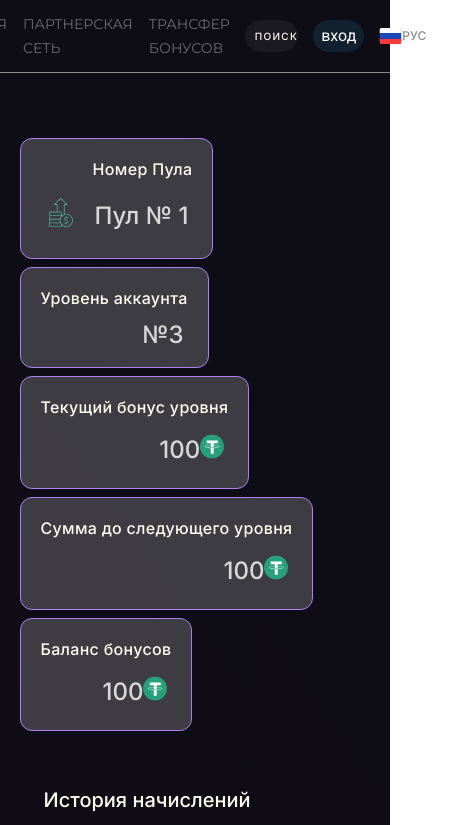
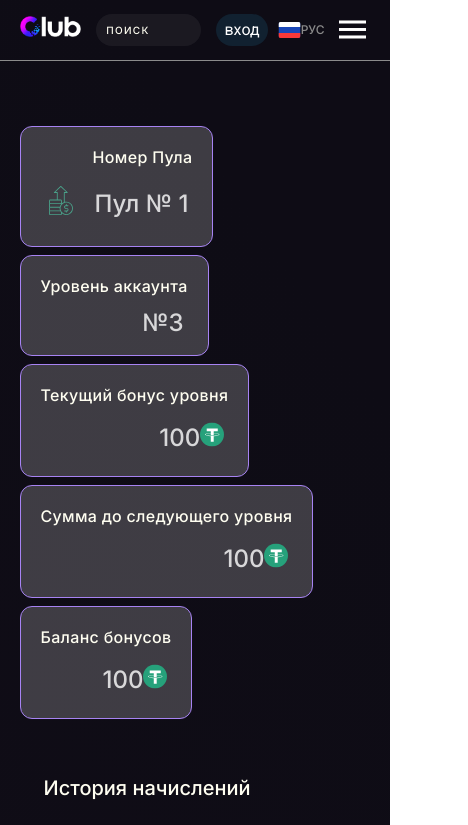
Before and after one commit to bogoslovskiydenis/club-dashbord, a Nuxt app: page /admin in a window 390 px wide. Shown: the top 825 px of the page, 468 px wide, since content can reach past the window. Built offline with nearby package versions, Linux system fonts and the light colour scheme.

Commit message:
Add adaptives for menu

```diff
--- a/components/footer/footer-app.vue
+++ b/components/footer/footer-app.vue
@@ -1,4 +1,8 @@
 <template>
   <footer class="footer"></footer>
 </template>
-<style scoped></style>
+<style scoped>
+.footer {
+  height: 25px;
+}
+</style>
--- a/components/header/header-app.vue
+++ b/components/header/header-app.vue
@@ -2,11 +2,21 @@
   <header class="header">
     <div class="c_container header_container">
       <Logo />
-      <NavBarLink :show="isShowMenu" />
-      <SearchBtn />
-      <Registration />
-      <LanguageSelector />
-      <button @click="showMenu">test</button>
+      <NavBarLink />
+      <SearchBtn v-if="device !== 'MOB'" />
+      <div class="header_right">
+        <Registration />
+        <LanguageSelector />
+        <v-icon
+          v-if="device !== 'DC'"
+          large
+          color="white"
+          :class="{ hide: stateBurger }"
+          @click="showMenu"
+        >
+          mdi-menu
+        </v-icon>
+      </div>
     </div>
   </header>
 </template>
@@ -16,17 +26,20 @@ import NavBarLink from './navbar.vue'
 import SearchBtn from './search-btn.vue'
 import Registration from './registration.vue'
 import LanguageSelector from './language-selector.vue'
+import device from '~/mixins/device'
 export default {
   name: 'HeaderApp',
   components: { Logo, NavBarLink, SearchBtn, Registration, LanguageSelector },
-  data() {
-    return {
-      isShowMenu: false,
-    }
+  mixins: [device],
+  computed: {
+    stateBurger() {
+      const menu = this.$store.getters['menu/getStateMenu']
+      return menu.isOpen
+    },
   },
   methods: {
     showMenu() {
-      this.isShowMenu = true
+      this.$store.dispatch('menu/setStateMenu', true)
     },
   },
 }
@@ -43,9 +56,20 @@ export default {
   gap: 15px;
   align-items: center;
 }
+.header_right {
+  display: flex;
+  gap: 20px;
+  align-items: center;
+}
 @media (max-width: 767px) {
-  .header {
-    /*display: flex;*/
+  .hide {
+    opacity: 0;
+  }
+  .header_container {
+    justify-content: space-between;
+  }
+  .header_right {
+    gap: 10px;
   }
 }
 </style>
--- a/components/header/navbar.vue
+++ b/components/header/navbar.vue
@@ -1,9 +1,12 @@
 <template>
-  <div class="navbar_wrapper">
+  <div class="navbar_wrapper" :class="{ active: stateMenu }">
+    <v-icon large color="white" class="burger_icon" @click="hideMenu">
+      mdi-backburger
+    </v-icon>
     <ul>
       <li v-for="item in menu[config.LANG]" :key="item.title">
         <NuxtLink no-prefetch :to="item.link" aligns="center">
-          {{ item.title }}
+          <span @click="hideMenu">{{ item.title }}</span>
         </NuxtLink>
       </li>
     </ul>
@@ -15,6 +18,12 @@ import translate from '~/mixins/translate'
 export default {
   name: 'NavBarLink',
   mixins: [translate],
+  props: {
+    show: {
+      type: Boolean,
+      default: false,
+    },
+  },
   data() {
     return {
       menu: {
@@ -27,6 +36,17 @@ export default {
         UA: [],
       },
     }
+  },
+  computed: {
+    stateMenu() {
+      const menu = this.$store.getters['menu/getStateMenu']
+      return menu.isOpen
+    },
+  },
+  methods: {
+    hideMenu() {
+      this.$store.dispatch('menu/setStateMenu', false)
+    },
   },
 }
 </script>
@@ -64,4 +84,46 @@ a {
   text-decoration: none;
   color: inherit;
 }
+@media (max-width: 768px) {
+  .burger_icon {
+    position: absolute;
+    top: 11px;
+    right: 20px;
+  }
+  .navbar_wrapper {
+    position: relative;
+  }
+  .navbar_wrapper.active {
+    transform: translateX(0%);
+  }
+  .navbar_wrapper a {
+    font-size: 9px;
+  }
+  .navbar_wrapper {
+    position: fixed;
+    background: rgba(15, 14, 31, 0.5);
+    width: 100vw;
+    height: 100vh;
+    top: 0;
+    left: 0;
+    z-index: 5;
+    display: flex;
+    align-items: center;
+    justify-content: center;
+    transform: translateX(-100%);
+    transition: 0.7s;
+  }
+  .navbar_wrapper ul {
+    flex-wrap: wrap;
+  }
+  .navbar_wrapper ul li {
+    display: block;
+    width: 100%;
+    text-align: center;
+  }
+  .navbar_wrapper ul li a {
+    color: white;
+    font-size: 15px;
+  }
+}
 </style>
--- /dev/null
+++ b/mixins/device.js
@@ -0,0 +1,19 @@
+export default {
+    data: () => ({
+        device: ''
+      }),
+    mounted() {
+        window.addEventListener('resize', this.onResize);
+        this.onResize();
+    },
+    destroyed() {
+       window.removeEventListener('resize', this.onResize)
+    },
+    methods: {
+        onResize() {
+            if(window.screen.width >= 768 && window.screen.width <= 1200) this.device = 'TABLET'
+            else if(window.screen.width <= 768) this.device = 'MOB'
+            else this.device = 'DC'
+        }
+    }
+}
--- a/pages/admin/index.vue
+++ b/pages/admin/index.vue
@@ -3,90 +3,66 @@
     <div class="c_container cards_wrapper">
       <div class="cards">
         <div class="cards_inf">
-          <div class="card_text_top">
-            Номер Пула
-          </div>
+          <div class="card_text_top">Номер Пула</div>
           <div class="card_text_descr_bottom">
             <div class="card_img">
-              <img src="/card_img.svg" alt="">
+              <img src="/card_img.svg" alt="" />
             </div>
-            <div class="card_text_descr">
-              Пул № 1
-
+            <div class="card_text_descr">Пул № 1</div>
+          </div>
+        </div>
+      </div>
+      <div class="cards">
+        <div class="cards_inf">
+          <div class="card_text_top">Уровень аккаунта</div>
+          <div class="card_text_descr_bottom">
+            <div class="card_text_descr">№3</div>
+          </div>
+        </div>
+      </div>
+      <div class="cards">
+        <div class="cards_inf">
+          <div class="card_text_top">Текущий бонус уровня</div>
+          <div class="card_text_descr_bottom">
+            <div class="card_text_descr">100</div>
+            <div class="card_img">
+              <img src="/tether.svg" alt="" />
             </div>
           </div>
         </div>
       </div>
       <div class="cards">
         <div class="cards_inf">
-          <div class="card_text_top">
-            Уровень аккаунта
-          </div>
+          <div class="card_text_top">Сумма до следующего уровня</div>
           <div class="card_text_descr_bottom">
-            <div class="card_text_descr">
-              №3
+            <div class="card_text_descr">100</div>
+            <div class="card_img">
+              <img src="/tether.svg" alt="" />
             </div>
           </div>
         </div>
       </div>
       <div class="cards">
         <div class="cards_inf">
-          <div class="card_text_top">
-            Текущий бонус уровня
-          </div>
+          <div class="card_text_top">Баланс бонусов</div>
           <div class="card_text_descr_bottom">
-            <div class="card_text_descr">
-              100
-            </div>
+            <div class="card_text_descr">100</div>
             <div class="card_img">
-              <img src="/tether.svg" alt="">
-            </div>
-          </div>
-        </div>
-      </div>
-      <div class="cards">
-        <div class="cards_inf">
-          <div class="card_text_top">
-            Сумма до следующего уровня
-          </div>
-          <div class="card_text_descr_bottom">
-            <div class="card_text_descr">
-              100
-
-            </div>
-            <div class="card_img">
-              <img src="/tether.svg" alt="">
-            </div>
-          </div>
-        </div>
-      </div>
-      <div class="cards">
-        <div class="cards_inf">
-          <div class="card_text_top">
-            Баланс бонусов
-          </div>
-          <div class="card_text_descr_bottom">
-            <div class="card_text_descr">
-              100
-            </div>
-            <div class="card_img">
-              <img src="/tether.svg" alt="">
+              <img src="/tether.svg" alt="" />
             </div>
           </div>
         </div>
       </div>
     </div>
 
-    <div class=" c_container history_transfer">
+    <div class="c_container history_transfer">
       <div class="history_transfer_left_border">
-        <div class="history_transfer_left_text">
-          История начислений
-        </div>
+        <div class="history_transfer_left_text">История начислений</div>
       </div>
       <div class="history_transfer_wrapper">
         <div class="history_transfer_left">
           <TableApp :header="headers" :history="history">
-          <template v-slot:items="props">
+            <template #items="props">
               <td>{{ props.item.name }}</td>
               <td class="text-xs-right">{{ props.item.bonus }}</td>
               <td class="text-xs-right">{{ props.item.allmoney }}</td>
@@ -104,14 +80,12 @@
     </div>
     <div class="c_container data_transfer">
       <div class="data_transfer_text_border">
-        <div class="data_transfer_text">
-          Данные структуры
-        </div>
+        <div class="data_transfer_text">Данные структуры</div>
       </div>
       <div class="data_transfer_table">
         <TableApp :header="headersBottom" :history="historyBottom">
-          <template v-slot:header="props">
-            <td class="red"> {{ props.item.name }}</td>
+          <template #header="props">
+            <td class="red">{{ props.item.name }}</td>
             <td class="text-xs-right">{{ props.item.bonus }}</td>
             <td class="text-xs-right">{{ props.item.allmoney }}</td>
             <td class="text-xs-right">{{ props.item.test }}</td>
@@ -119,203 +93,214 @@
         </TableApp>
       </div>
     </div>
-
   </div>
 </template>
 
 <script>
-import {Doughnut} from 'vue-chartjs'
-import {Chart as ChartJS, ArcElement, Tooltip, Legend} from 'chart.js'
+import { Doughnut } from 'vue-chartjs'
+import { Chart as ChartJS, ArcElement, Tooltip, Legend } from 'chart.js'
 import TableApp from '~/components/table/table'
 
 ChartJS.register(ArcElement, Tooltip, Legend)
 
-
 export default {
   name: 'AdminMainPage',
-  components: {TableApp, Doughnut},
-  layout: "admin",
+  components: { TableApp, Doughnut },
+  layout: 'admin',
   data() {
     return {
       headers: [
-        {text: 'Дата', align: 'left', sortable: false, value: 'name'},
-        {text: 'Тип бонуса', value: 'bonus'},
-        {text: 'Сумма', value: 'allmoney'},
+        { text: 'Дата', align: 'left', sortable: false, value: 'name' },
+        { text: 'Тип бонуса', value: 'bonus' },
+        { text: 'Сумма', value: 'allmoney' },
       ],
       history: [
         {
           name: '9-10-2023 8:01',
           bonus: 'За структуру',
-          allmoney: "$ 12312",
+          allmoney: '$ 12312',
         },
         {
           name: '9-10-2023 8:32',
           bonus: 'Бонус пула',
-          allmoney: "$ 13131256",
+          allmoney: '$ 13131256',
         },
         {
           name: '9-10-2023 8:37',
           bonus: 'За достижение',
-          allmoney: "$ 12345678",
+          allmoney: '$ 12345678',
         },
         {
           name: '9-10-2023 8:37',
           bonus: 'За достижение',
-          allmoney: "$ 12345678",
+          allmoney: '$ 12345678',
         },
         {
           name: '9-10-2023 8:37',
           bonus: 'За достижение',
-          allmoney: "$ 12345678",
+          allmoney: '$ 12345678',
         },
         {
           name: '9-10-2023 8:37',
           bonus: 'За достижение',
-          allmoney: "$ 12345678",
-        },{
+          allmoney: '$ 12345678',
+        },
+        {
           name: '9-10-2023 10:00',
           bonus: 'За достижение',
-          allmoney: "$ 989898",
+          allmoney: '$ 989898',
         },
         {
           name: '9-10-2023 8:37',
           bonus: 'За достижение',
-          allmoney: "$ 12345678",
-        },{
+          allmoney: '$ 12345678',
+        },
+        {
           name: '9-10-2023 8:37',
           bonus: 'За достижение',
-          allmoney: "$ 12345678",
-        },{
+          allmoney: '$ 12345678',
+        },
+        {
           name: '9-10-2023 8:37',
           bonus: 'За достижение',
-          allmoney: "$ 12345678",
-        },{
+          allmoney: '$ 12345678',
+        },
+        {
           name: '9-10-2023 8:37',
           bonus: 'За достижение',
-          allmoney: "$ 12345678",
-        },{
+          allmoney: '$ 12345678',
+        },
+        {
           name: '9-10-2023 8:37',
           bonus: 'За достижение',
-          allmoney: "$ 12345678",
+          allmoney: '$ 12345678',
         },
       ],
       headersBottom: [
-        {text: 'Дата', align: 'left', sortable: false, value: 'datatime'},
-        {text: 'Время', value: 'time'},
-        {text: 'Никнейм', value: 'nickname'},
-        {text: 'Сумма', value: 'sum'},
-        {text: 'Бонус', value: 'bonus'},
-
+        { text: 'Дата', align: 'left', sortable: false, value: 'datatime' },
+        { text: 'Время', value: 'time' },
+        { text: 'Никнейм', value: 'nickname' },
+        { text: 'Сумма', value: 'sum' },
+        { text: 'Бонус', value: 'bonus' },
       ],
       historyBottom: [
         {
           datatime: '9-10-2023',
-          time: "8:37",
-          nickname: "Елтон Джон",
+          time: '8:37',
+          nickname: 'Елтон Джон',
           sum: '$ 12345678',
           bonus: '$ 12345678',
         },
         {
           datatime: '9-10-2023',
-          time: "8:37",
-          nickname: "Рикки Мартин",
+          time: '8:37',
+          nickname: 'Рикки Мартин',
           sum: '$ 12345678',
           bonus: '$ 12345678',
         },
         {
           datatime: '9-10-2023',
-          time: "8:37",
-          nickname: "Джордж Майкл",
+          time: '8:37',
+          nickname: 'Джордж Майкл',
           sum: '$ 12345678',
           bonus: '$ 12345678',
         },
         {
           datatime: '9-10-2023',
-          time: "8:37",
-          nickname: "Елтон Джон",
+          time: '8:37',
+          nickname: 'Елтон Джон',
           sum: '$ 12345678',
           bonus: '$ 12345678',
         },
         {
           datatime: '9-10-2023',
-          time: "8:37",
-          nickname: "Елтон Джон",
-          sum: '$ 12345678',
-          bonus: '$ 12345678',
-        }, {
-          datatime: '9-10-2023',
-          time: "8:37",
-          nickname: "Елтон Джон",
-          sum: '$ 12345678',
-          bonus: '$ 12345678',
-        }, {
-          datatime: '9-10-2023',
-          time: "8:37",
-          nickname: "Елтон Джон",
-          sum: '$ 12345678',
-          bonus: '$ 12345678',
-        }, {
-          datatime: '9-10-2023',
-          time: "8:37",
-          nickname: "Елтон Джон",
-          sum: '$ 12345678',
-          bonus: '$ 12345678',
-        }, {
-          datatime: '9-10-2023',
-          time: "8:37",
-          nickname: "Елтон Джон",
-          sum: '$ 12345678',
-          bonus: '$ 12345678',
-        }, {
-          datatime: '9-10-2023',
-          time: "8:37",
-          nickname: "Елтон Джон",
+          time: '8:37',
+          nickname: 'Елтон Джон',
           sum: '$ 12345678',
           bonus: '$ 12345678',
         },
         {
           datatime: '9-10-2023',
-          time: "8:37",
-          nickname: "Елтон Джон",
+          time: '8:37',
+          nickname: 'Елтон Джон',
           sum: '$ 12345678',
           bonus: '$ 12345678',
-        }, {
+        },
+        {
           datatime: '9-10-2023',
-          time: "8:37",
-          nickname: "Елтон Джон",
+          time: '8:37',
+          nickname: 'Елтон Джон',
           sum: '$ 12345678',
           bonus: '$ 12345678',
-        }, {
+        },
+        {
           datatime: '9-10-2023',
-          time: "8:37",
-          nickname: "Елтон Джон",
+          time: '8:37',
+          nickname: 'Елтон Джон',
           sum: '$ 12345678',
           bonus: '$ 12345678',
-        }, {
+        },
+        {
           datatime: '9-10-2023',
-          time: "8:37",
-          nickname: "Елтон Джон",
+          time: '8:37',
+          nickname: 'Елтон Джон',
+          sum: '$ 12345678',
+          bonus: '$ 12345678',
+        },
+        {
+          datatime: '9-10-2023',
+          time: '8:37',
+          nickname: 'Елтон Джон',
+          sum: '$ 12345678',
+          bonus: '$ 12345678',
+        },
+        {
+          datatime: '9-10-2023',
+          time: '8:37',
+          nickname: 'Елтон Джон',
+          sum: '$ 12345678',
+          bonus: '$ 12345678',
+        },
+        {
+          datatime: '9-10-2023',
+          time: '8:37',
+          nickname: 'Елтон Джон',
+          sum: '$ 12345678',
+          bonus: '$ 12345678',
+        },
+        {
+          datatime: '9-10-2023',
+          time: '8:37',
+          nickname: 'Елтон Джон',
+          sum: '$ 12345678',
+          bonus: '$ 12345678',
+        },
+        {
+          datatime: '9-10-2023',
+          time: '8:37',
+          nickname: 'Елтон Джон',
           sum: '$ 12345678',
           bonus: '$ 12345678',
         },
       ],
       chartData: {
         labels: ['January', 'February', 'March'],
-        datasets: [{
+        datasets: [
+          {
             backgroundColor: ['#41B883', '#E46651', '#00D8FF', '#DD1B16'],
-          data: [40, 20, 80, 10]
-        }]
+            data: [40, 20, 80, 10],
+          },
+        ],
       },
       chartOptions: {
-        responsive: true
+        responsive: true,
       },
-
     }
-  }
+  },
 }
 </script>
 
-<style>
+<style scoped>
 .cards_wrapper {
   display: flex;
   justify-content: space-between;
@@ -331,9 +316,9 @@ export default {
   align-items: center;
   align-self: stretch;
   border-radius: 12px;
-  border: 1px solid #A783F3;
+  border: 1px solid #a783f3;
 
-  background: rgba(255, 255, 255, 0.20);
+  background: rgba(255, 255, 255, 0.2);
 }
 
 .cards_inf {
@@ -345,9 +330,9 @@ export default {
 }
 
 .card_text_top {
-  color: #FFFEF1;
+  color: #fffef1;
   text-align: right;
-  font-family: "Inter", sans-serif;
+  font-family: 'Inter', sans-serif;
   font-size: 16px;
   font-style: normal;
   font-weight: 500;
@@ -363,9 +348,9 @@ export default {
 }
 
 .card_text_descr {
-  color: rgba(255, 255, 255, 0.80);
+  color: rgba(255, 255, 255, 0.8);
   padding-left: 18px;
-  font-family: "Inter", sans-serif;
+  font-family: 'Inter', sans-serif;
   font-size: 24px;
   font-style: normal;
   font-weight: 500;
@@ -393,9 +378,9 @@ export default {
 }
 
 .data_transfer_text {
-  color: #FFFEF1;
+  color: #fffef1;
   /* Title/04 */
-  font-family: "Inter", sans-serif;
+  font-family: 'Inter', sans-serif;
   font-size: 20px;
   font-style: normal;
   font-weight: 500;
@@ -403,9 +388,9 @@ export default {
 }
 
 .history_transfer_left_text {
-  color: #FFFEF1;
+  color: #fffef1;
   /* Title/04 */
-  font-family: "Inter", sans-serif;
+  font-family: 'Inter', sans-serif;
   font-size: 20px;
   font-style: normal;
   font-weight: 500;
@@ -424,10 +409,10 @@ export default {
   .cards_wrapper {
     display: flex;
     flex-wrap: wrap;
-    justify-content: start;
+    justify-content: flex-start;
     gap: 8px;
   }
-  .history_transfer_wrapper{
+  .history_transfer_wrapper {
     flex-direction: column;
   }
 }
--- /dev/null
+++ b/store/menu.js
@@ -0,0 +1,20 @@
+export const state = () => ({
+    menu: {
+       isOpen: false
+    }
+})
+export const mutations = {
+    stateMenu(state, payload) {
+       state.menu.isOpen = payload
+    }
+}
+export const actions = {
+    setStateMenu({commit}, payload) {
+        commit('stateMenu', payload)
+    }
+}
+export const getters = {
+    getStateMenu(state){
+        return state.menu
+    }
+}
```
Lines whose indentation alone changed are shown as unchanged.
